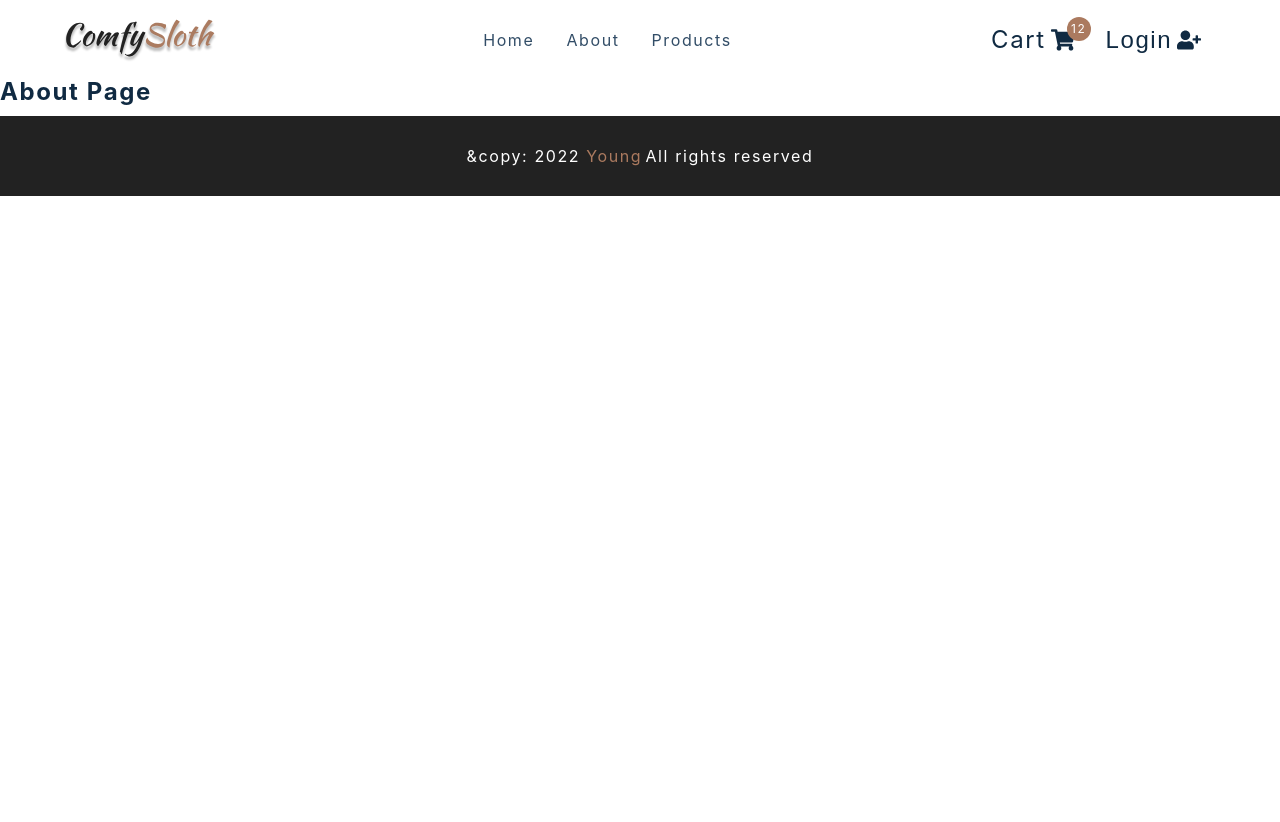
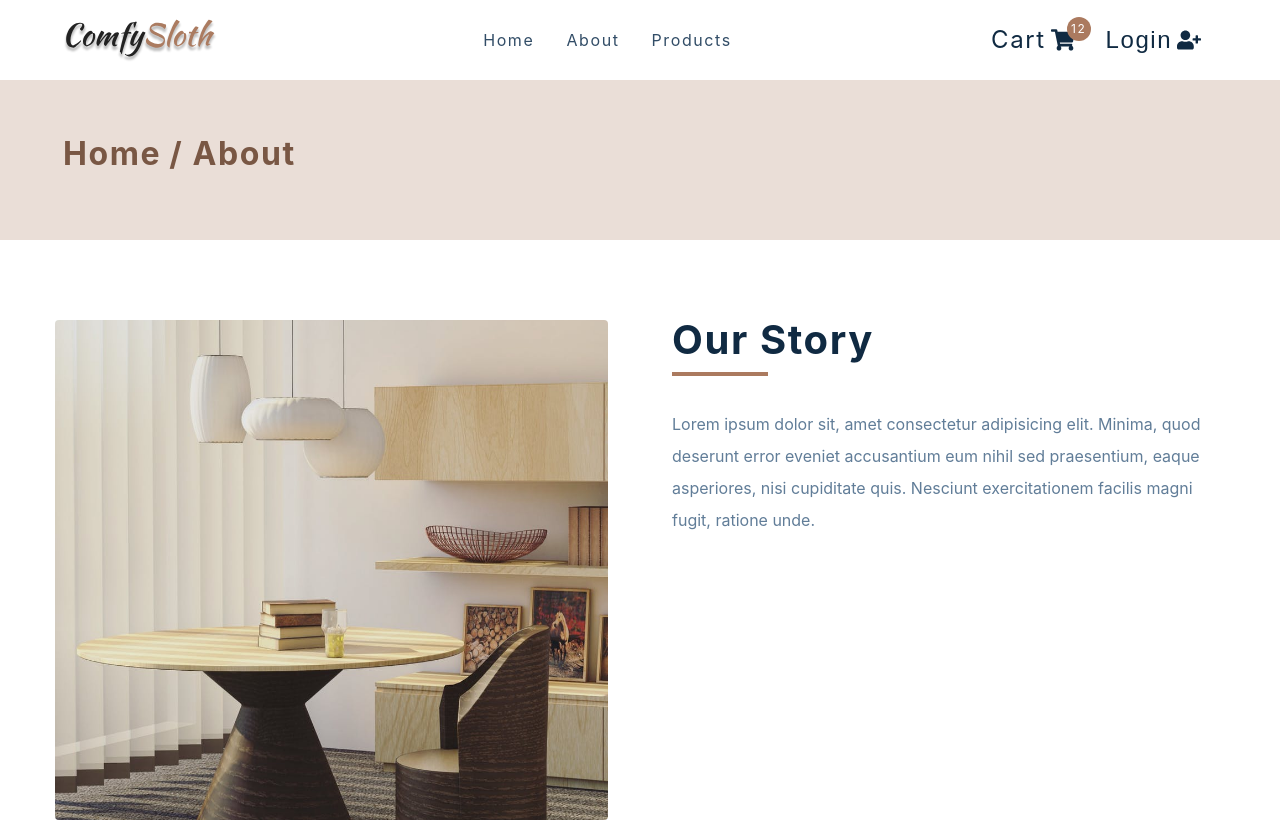
Before and after one commit to shubhamrawatktw/ecommerce-app, a React (Create React App) app: page /about in a window 1280 px wide. Shown: the top 822 px of the page. Before the commit the page ends 800 px from the top, so only its background shows below. Built offline with nearby package versions, Linux system fonts and the light colour scheme.

Commit message:
about page & checkout page

```diff
--- a/src/components/PageHero.js
+++ b/src/components/PageHero.js
@@ -1,8 +1,16 @@
 import React from 'react'
 import styled from 'styled-components'
 import { Link } from 'react-router-dom'
-const PageHero = () => {
-  return <h4>page hero</h4>
+const PageHero = ({title}) => {
+  return <Wrapper>
+  <div className="section-center">
+    <h3>
+      <Link to='/' >
+      Home<Link to="/about" >/ {title}</Link>
+      </Link>
+    </h3>
+  </div>
+  </Wrapper>
 }
 
 const Wrapper = styled.section`
--- a/src/pages/AboutPage.js
+++ b/src/pages/AboutPage.js
@@ -4,7 +4,19 @@ import { PageHero } from '../components'
 import aboutImg from '../assets/hero-bcg.jpeg'
 
 const AboutPage = () => {
-  return <h4>about page</h4>
+  return <main>
+ <PageHero title="about"/>
+ <Wrapper className='page section section-center'>
+   <img src={aboutImg} alt="nice desk" />
+   <article>
+     <div className="title">
+       <h2>our story</h2>
+       <div className="underline"></div>
+     </div>
+     <p>Lorem ipsum dolor sit, amet consectetur adipisicing elit. Minima, quod deserunt error eveniet accusantium eum nihil sed praesentium, eaque asperiores, nisi cupiditate quis. Nesciunt exercitationem facilis magni fugit, ratione unde.</p>
+   </article>
+ </Wrapper>
+  </main>
 }
 
 const Wrapper = styled.section`
--- a/src/pages/CheckoutPage.js
+++ b/src/pages/CheckoutPage.js
@@ -6,7 +6,12 @@ import { useCartContext } from '../context/cart_context'
 import { Link } from 'react-router-dom'
 
 const CheckoutPage = () => {
-  return <h4>checkout page</h4>
+  return <main>
+    <PageHero title="checkout"/>
+    <Wrapper className='page'>
+  <h1>checkout here</h1>
+    </Wrapper>
+  </main>
 }
 const Wrapper = styled.div``
 export default CheckoutPage
```
